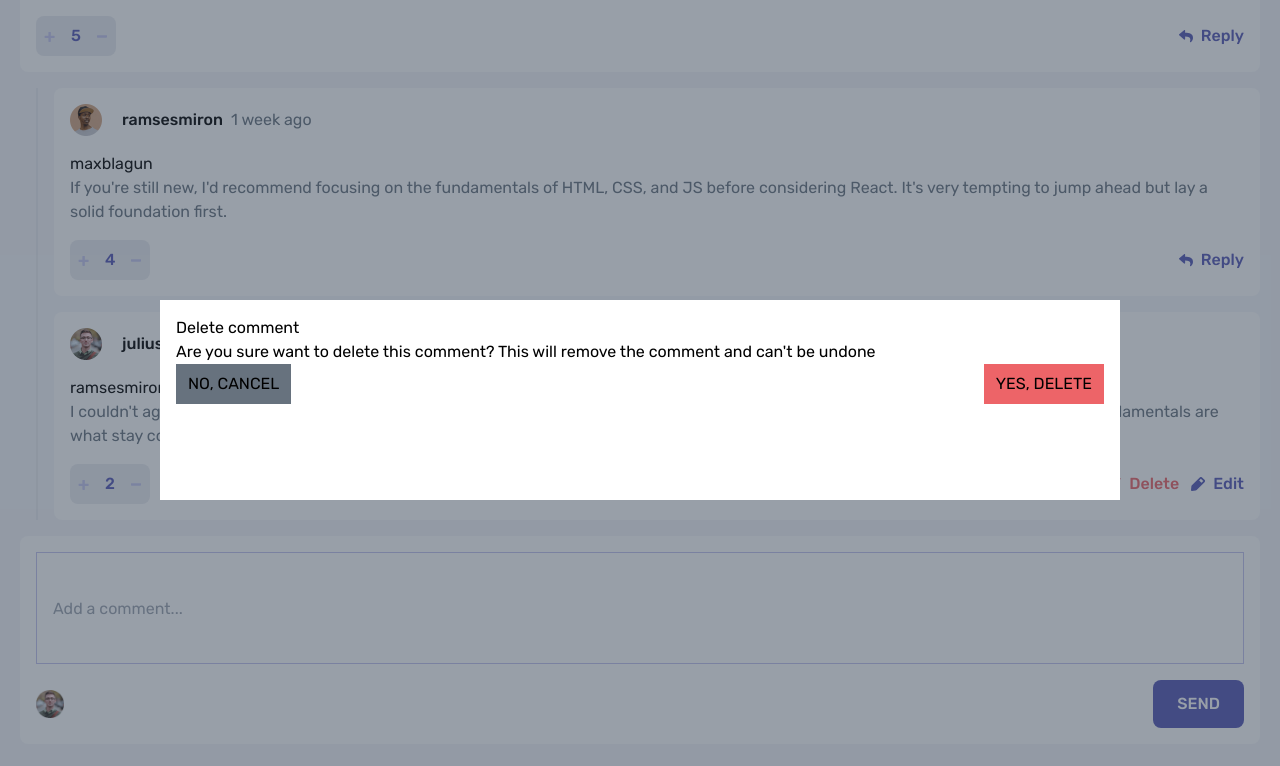
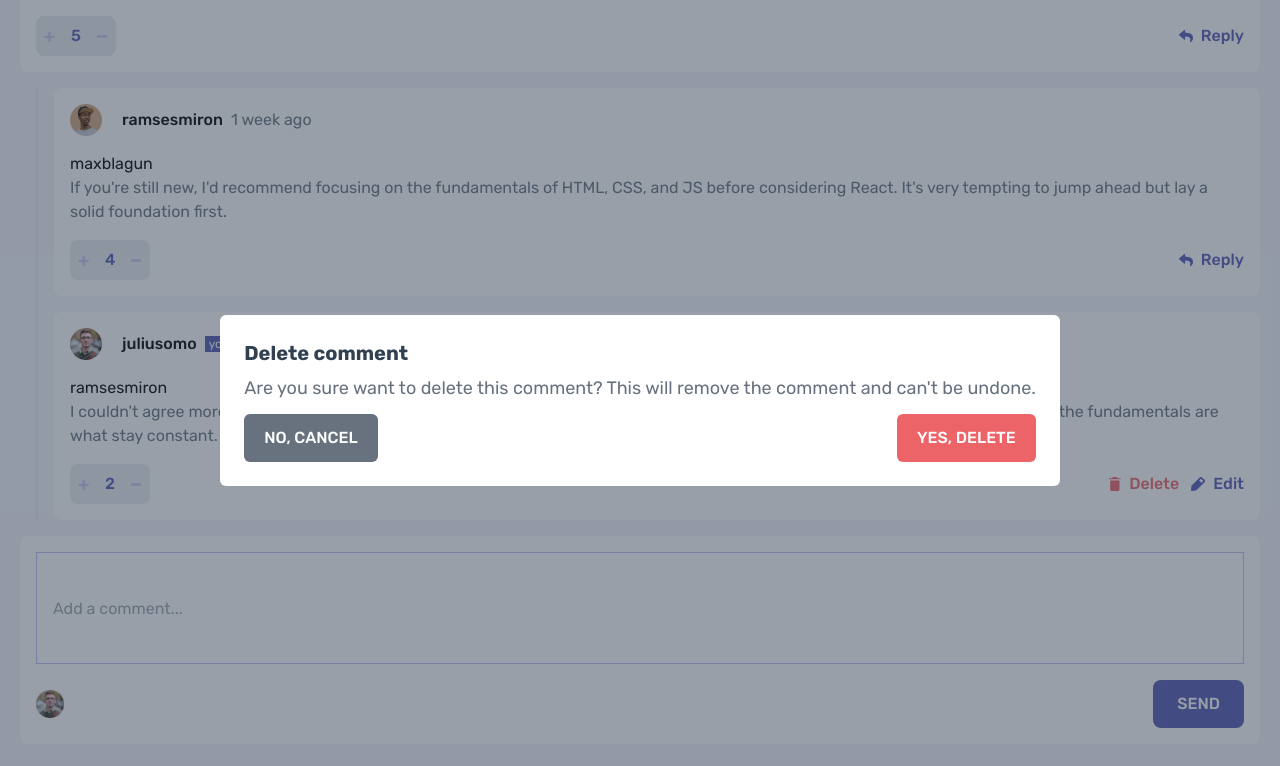
Before and after one commit to atikahnaz/interactive-comments-section-main, a React (Vite) app: page / in a window 1280 px wide. Both pictures are taken after a click on the element "Delete". Shown: the part 352-1118 px from the top of the page. Built offline with nearby package versions, Linux system fonts and the light colour scheme.

Commit message:
delete popup

```diff
--- a/src/componets/Delete.jsx
+++ b/src/componets/Delete.jsx
@@ -1,20 +1,35 @@
-export default function DeleteComment() {
-  console.log("try delete");
+export default function DeleteComment({ id, idComment, cancelDelete }) {
+  console.log("try delete" + id);
+  const deleteId = (id) => idComment(id);
+  const handleClickCancel = () => {
+    cancelDelete();
+  };
+
   return (
     <>
       <div className="fixed w-full h-full z-0  top-0 left-0 ">
         <div className="flex w-full h-full z-10 justify-center items-center bg-fe-dark-blue bg-opacity-50">
-          <div className=" bg-fe-white p-4 w-3/4 h-1/4">
-            <div>Delete comment</div>
-            <div>
+          <div className=" bg-fe-white p-6 w-fit mx-4 rounded-md ">
+            <div className="font-bold pb-2 text-fe-dark-blue text-xl">
+              Delete comment
+            </div>
+            <div className=" text-fe-grayish-Blue leading-normal  text-lg">
               Are you sure want to delete this comment? This will remove the
-              comment and can't be undone
+              comment and can't be undone.
             </div>
-            <div className="flex justify-between">
-              <button className=" bg-fe-grayish-Blue px-3 py-2">
+            <div className="flex justify-between pt-3">
+              <button
+                className=" bg-fe-grayish-Blue px-5 py-3 rounded-md text-fe-white font-medium text-base"
+                onClick={handleClickCancel}
+              >
                 NO, CANCEL
               </button>
-              <button className=" bg-fe-soft-red px-3 py-2">YES, DELETE</button>
+              <button
+                className=" bg-fe-soft-red px-5 py-3 rounded-md text-fe-white font-medium text-base"
+                onClick={() => deleteId(id)}
+              >
+                YES, DELETE
+              </button>
             </div>
           </div>
         </div>
```
